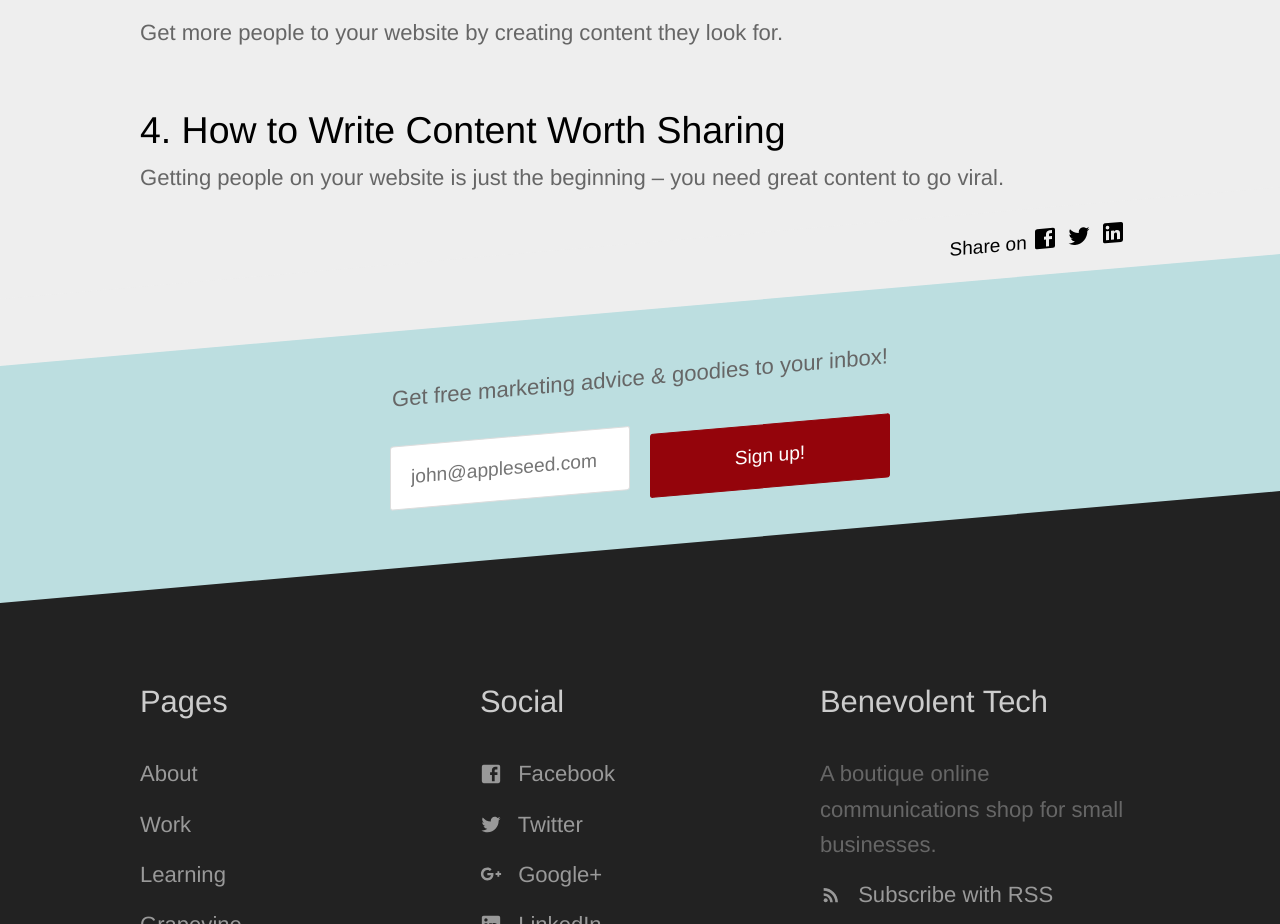
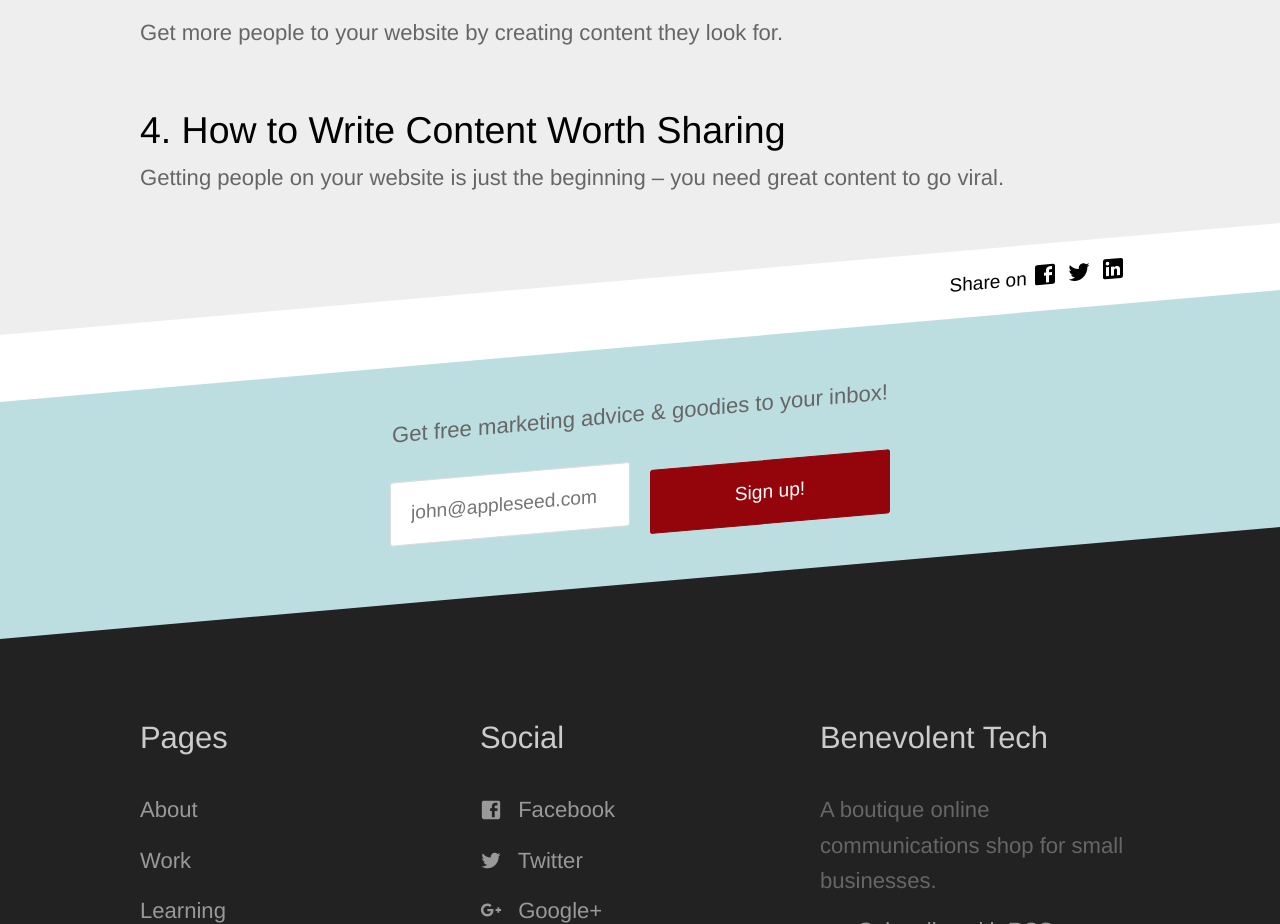
Before and after one commit to benevolenttech/btek.cc, a Jekyll site: the page built from seo-primer-series.html, in a window 1280 px wide. Shown: the part 2139-3063 px from the top of the page. Built offline with Jekyll 4.4.1, drawn with Linux system fonts in a browser that asks for light colours.

Commit message:
Tweaks to styling

```diff
--- a/seo-primer-series.html
+++ b/seo-primer-series.html
@@ -71,30 +71,12 @@ description: Our intro to climbing your way to the top of the search results.
       </li>
       {% endif %}
       {% endfor %}
-
-      <!--{% include list-posts.html posts=paginator.posts %}-->
-    </li>
+    </ul>
   </div>
+  <br><br>
 </section>
 
-{% if paginator.total_pages > 1 %}
-<section class="diagonal alternate">
-  <!-- Pagination links -->
-  <div class="pagination">
-    {% if paginator.previous_page %}
-    <a href="{{ site.baseurl }}{{ paginator.previous_page_path }}" class="previous btn">&larr; Newer posts</a>
-    {% endif %}
-
-    <span class="page_number ">{{ paginator.page }} of {{ paginator.total_pages }}</span>
-
-    {% if paginator.next_page %}
-    <a href="{{ site.baseurl }}{{ paginator.next_page_path }}" class="next btn">Older posts &rarr;</a>
-    {% endif %}
-  </div>
-</section>
-{% endif %}
-
-<section class="share diagonal alternate" style="padding:10px 0;">
+<section class="share diagonal" style="padding:10px 0;">
   <div class="not-skewed" style="margin-bottom:0; max-width:1000px; margin-left:auto; margin-right:auto; padding-right:20px; font-size:19px;">
     <table style="float:right;">
       <tr>
```
